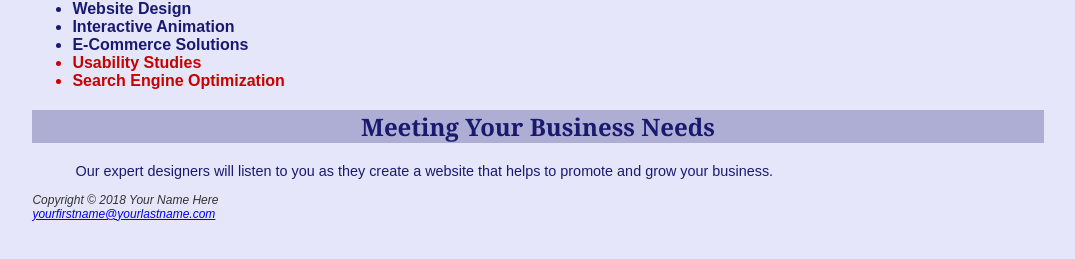
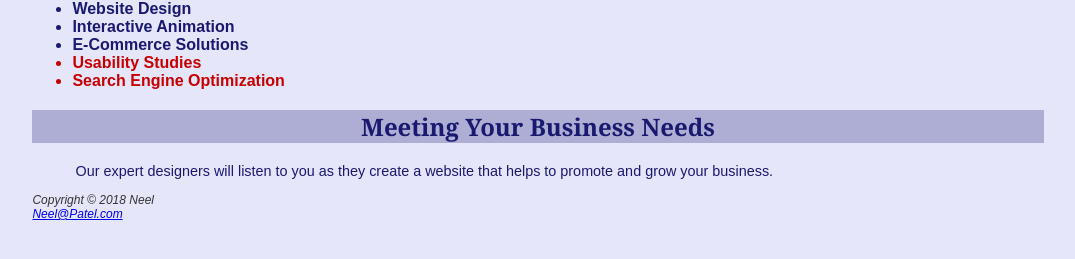
Before and after one commit to NP175548/3.9-Github, a plain HTML site: page index.html in a window 1280 px wide. Shown: the part 243-502 px from the top of the page, without its empty margins (102-1177 px from the left). Drawn offline with Linux system fonts and the light colour scheme.

Commit message:
Update index.html

```diff
--- a/index.html
+++ b/index.html
@@ -26,8 +26,8 @@
    <h2>Meeting Your Business Needs</h2>
    <p>Our expert designers will listen to you as they create a website that helps to promote and grow your business.</p>
  </main>
-  <footer>Copyright &copy; 2018 Your Name Here<br>
-  <a href="mailto:yourfirstname@yourlastname.com">yourfirstname@yourlastname.com</a>
+  <footer>Copyright &copy; 2018 Neel<br>
+  <a href="mailto:Neel@Patel.com">Neel@Patel.com</a>
   </footer>
 </div>
 </body>
```
